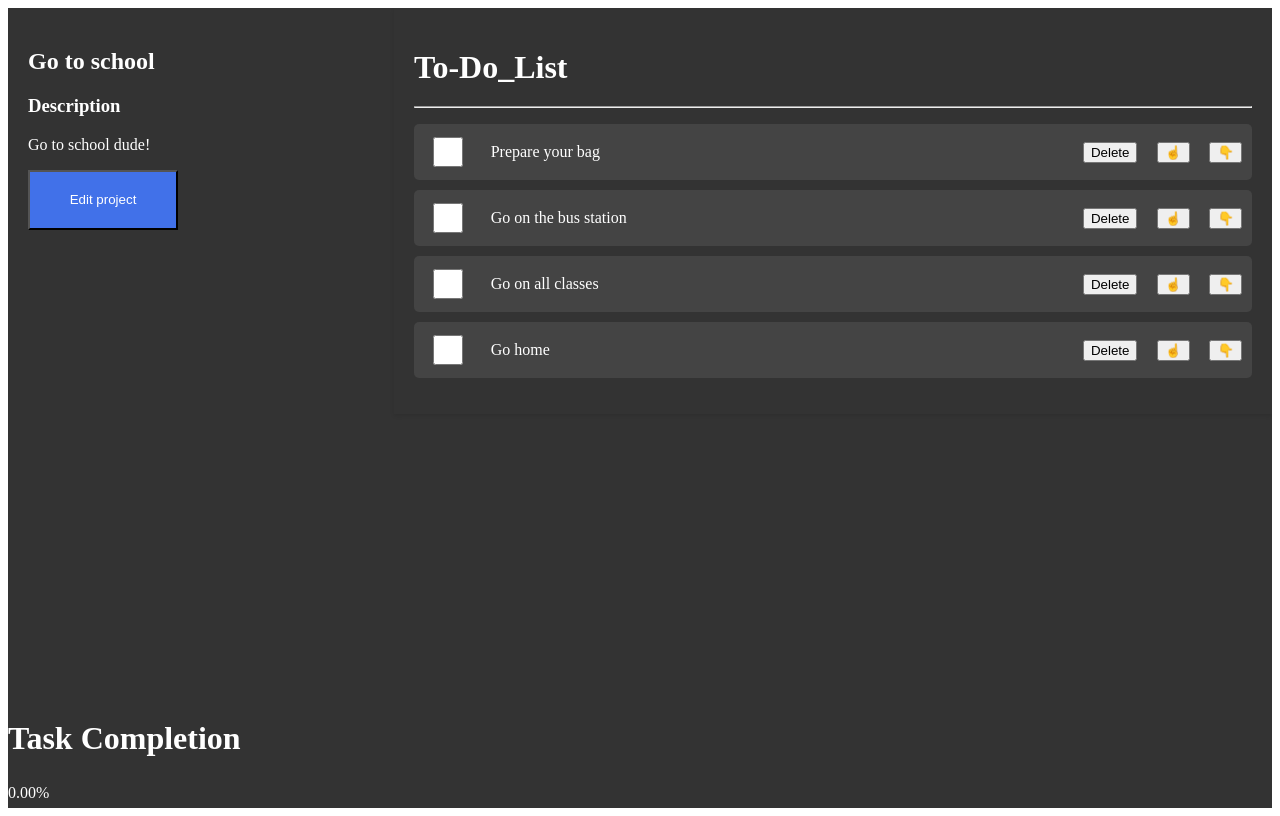
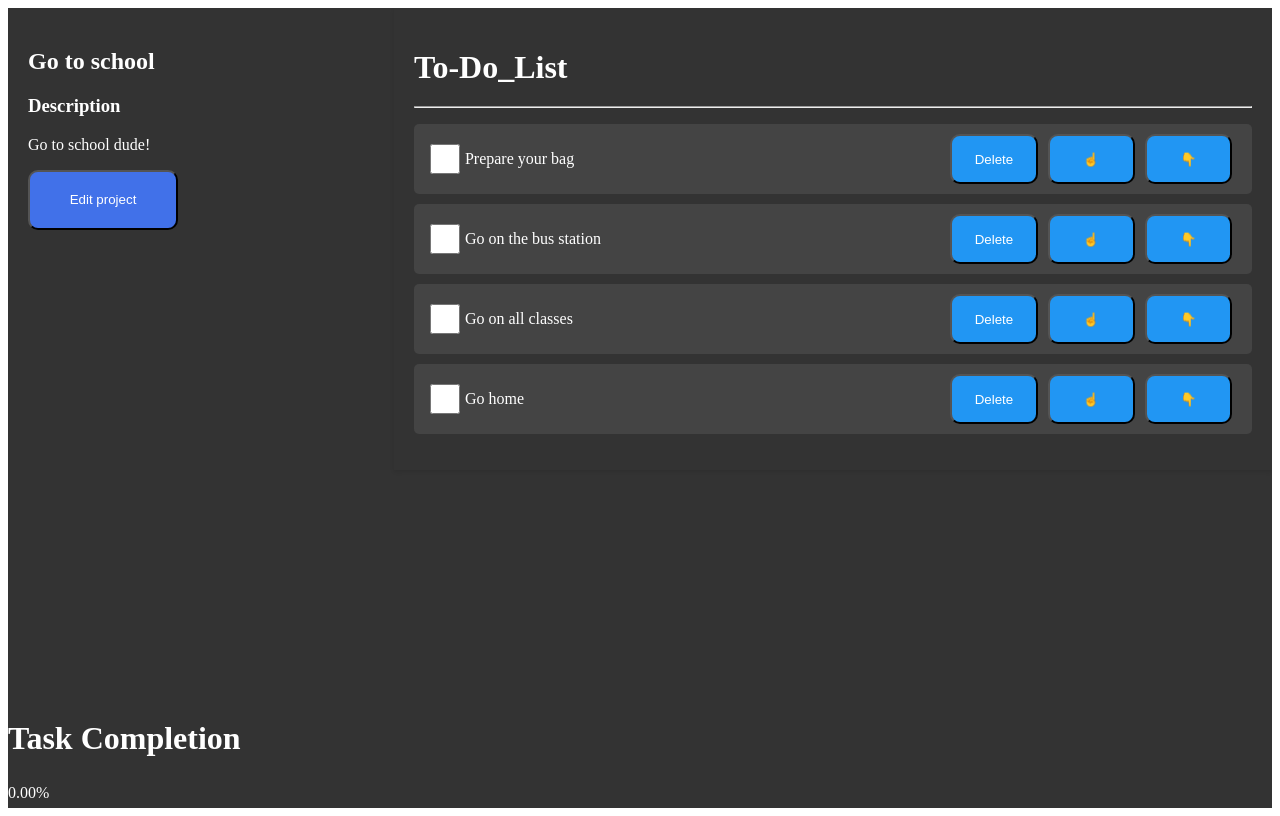
Before and after one commit to simecki123/Superior_Tasker, a React (Vite) app: page /projectdetails in a window 1280 px wide. Built offline with nearby package versions, Linux system fonts and the light colour scheme.

Commit message:
Fixing css for buttons.

```diff
--- a/src/CheckProjectComponents/List-Of-Tasks-Components/List-Of-Tasks-To-Complete-dark.css
+++ b/src/CheckProjectComponents/List-Of-Tasks-Components/List-Of-Tasks-To-Complete-dark.css
@@ -36,17 +36,18 @@
     width: 40px;
   }
 
-  .to-do-list-delete-button,
-  .to-do-List-move-button {
-    background-color: #53a7df; /* Red button color */
-    color: #fff; /* Text color */
-    border: none;
-    padding: 5px;
-    border-radius: 5px;
-    cursor: pointer;
+  .todo-list-delete-button,
+  .todo-list-move-button {
+    color: #fff;
+    border-radius: 10px;
+    height: 50px;
+    width: 100px;
+    background-color: #2196f3;
+    margin-right: 10px;
   }
 
-  .to-do-list-delete-button:hover,
-  .to-do-List-move-button:hover {
-    background-color: #3535ec; /* Darker red color on hover */
+  .todo-list-delete-button:hover,
+  .todo-list-move-button:hover {
+    background-color: #0b6ab7;
+
   }
--- a/src/CheckProjectComponents/Project-Deatils-Components/Project-Details-dark.css
+++ b/src/CheckProjectComponents/Project-Deatils-Components/Project-Details-dark.css
@@ -21,6 +21,7 @@
 
 .edit-project-btn{
     background-color: #4171e9;
+    border-radius: 10px;
     color: #fff;
     height: 60px;
     width: 150px;
--- a/src/CheckProjectComponents/Project-Deatils-Components/Project-Details-light.css
+++ b/src/CheckProjectComponents/Project-Deatils-Components/Project-Details-light.css
@@ -20,6 +20,7 @@
 
 .edit-project-btn{
     background-color: #41e96e;
+    border-radius: 10px;
     color: #333;
     height: 60px;
     width: 150px;
--- a/src/main_page_components/List-Of-Projects-components/List-Of-Projects-light.css
+++ b/src/main_page_components/List-Of-Projects-components/List-Of-Projects-light.css
@@ -1,10 +1,12 @@
-body {
+.project-part-container {
+  height: 95%;
   font-family: Arial, sans-serif;
-  background-color: #f5f5f5;
+  background-color: #fff;
+  color: #333;
   margin: 0;
 }
 
-.topnav {
+.project-part-topnav  {
   display: flex;
   justify-content: space-between;
   align-items: center;
@@ -14,20 +16,20 @@ body {
 }
 
 
-.search-container {
+.project-part-search-container {
   flex-grow: 1;
   margin-right: 10px;
 
 
 }
 
-.searchForm {
+.project-part-search-form {
   display: flex;
   align-items: center;
   background-color: white;
 }
 
-.search-bar{
+.project-part-search-bar{
     width: 100%;
     background-color: white;
     color: #333;
@@ -40,13 +42,13 @@ body {
 
 }
 
-.submit-button{
+.project-part-submit-button{
   font-size: 1.4rem;
   background-color: #4caf50;
   width: 60px;
   height: 50px;
 }
-.submit-button:hover{
+.project-part-submit-button:hover {
   background-color: #18631b;
 }
 
@@ -70,7 +72,7 @@ body {
   display: block;
 }
 
-.dropdown-content span {
+.dropdown-content-project-part-span {
   width: 200px;
   height: 50px;
   display: block;
@@ -79,13 +81,13 @@ body {
   text-decoration: none;
   cursor: pointer;
 }
-.dropdown-btn {
+.project-part-dropdown-btn {
   width: 200px;
   height: 50px;
   background-color: #4caf50;
   margin-right: 50px;
 }
-.dropdown-btn:hover{
+.project-part-dropdown-btn:hover{
   background-color: #18631b;
 }
 
@@ -93,7 +95,7 @@ span:hover{
   background-color: #ccc;
 }
 
-.create-new-project {
+.project-part-create-new-project-btn {
   background-color: #4caf50;
   width: 200px;
   height: 50px;
@@ -104,21 +106,21 @@ span:hover{
   border-radius: 4px;
 }
 
-.create-new-project:hover{
+.project-part-create-new-project-btn:hover{
   background-color: #18631b;
 }
 
-hr {
+.project-part-break  {
   border: 1px solid #ddd;
   margin: 10px 0;
 }
 
-ol {
+.project-part-unordered-list {
   list-style-type: none;
   padding: 0;
 }
 
-li {
+.project-part-list {
   display: flex;
   justify-content: space-between;
   align-items: center;
@@ -129,11 +131,16 @@ li {
   box-shadow: 0 2px 4px rgba(0, 0, 0, 0.1);
 }
 
-.delete-button,
-.move-button {
+.project-part-delete-button,
+  .project-part-move-button {
     height: 50px;
     width: 100px;
     background-color: #4caf50;
     margin-right: 10px;
 
 }
+
+.project-part-delete-button:hover,
+  .project-part-move-button:hover {
+    background-color: #18631b;
+  }
```
Also changed, not shown: src/CheckProjectComponents/List-Of-Tasks-Components/List-Of-Tasks-To-Complete.jsx (line endings or trailing spaces), src/main_page_components/List-Of-Projects-components/List-Of-Projects-dark.css (line endings or trailing spaces).
